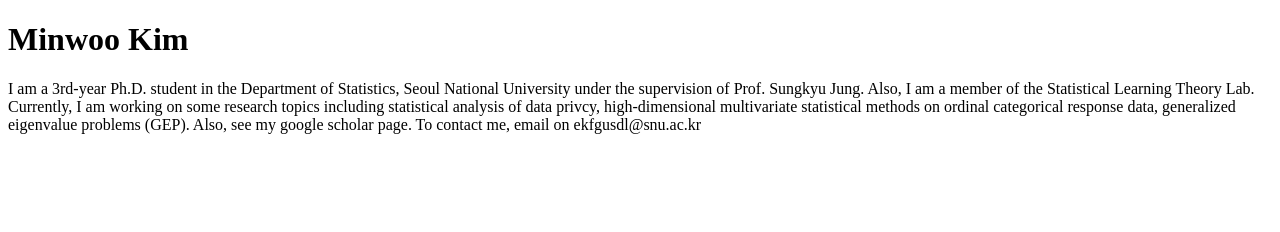
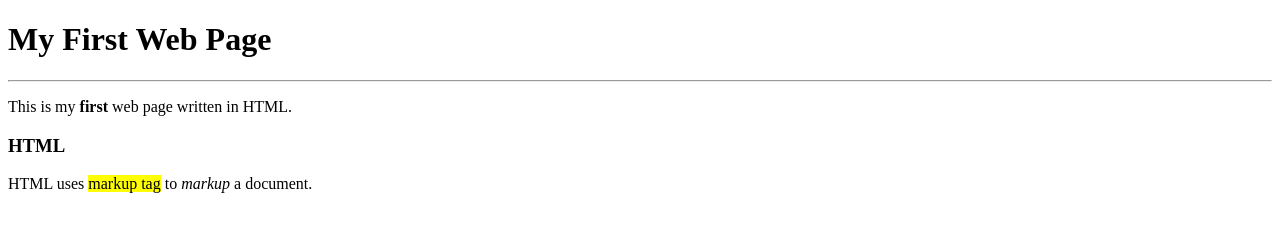
Before and after one commit to minwooKim1717/minwooKim1717.github.io, a plain HTML site: page index.html in a window 1280 px wide. Drawn offline with Linux system fonts and the light colour scheme.

Commit message:
Update index.html
study on html

```diff
--- a/index.html
+++ b/index.html
@@ -1,12 +1,14 @@
 <!DOCTYPE html>
-<html>
+<html lang="en">
+<head>
+  <meta charset="utf-8">
+  <title>Basic HTML Document Layout</title>
+</head>
 <body>
-
-<h1>Minwoo Kim</h1>
-
-<p>
-I am a 3rd-year Ph.D. student in the Department of Statistics, Seoul National University under the supervision of Prof. Sungkyu Jung. Also, I am a member of the Statistical Learning Theory Lab. Currently, I am working on some research topics including statistical analysis of data privcy, high-dimensional multivariate statistical methods on ordinal categorical response data, generalized eigenvalue problems (GEP). Also, see my google scholar page. To contact me, email on ekfgusdl@snu.ac.kr
-</p>
-
+  <h1>My First Web Page</h1>
+  <hr>
+  <p>This is my <strong>first</strong> web page written in HTML.</p>
+  <h3>HTML</h3>
+  <p>HTML uses <mark>markup tag</mark> to <em>markup</em> a document.</p>
 </body>
 </html>
```
